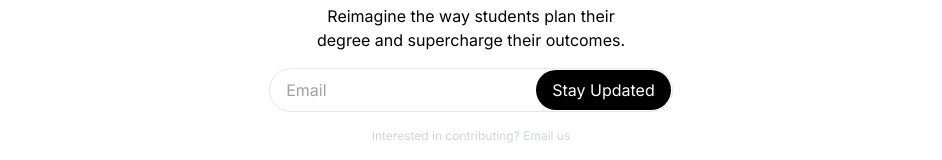
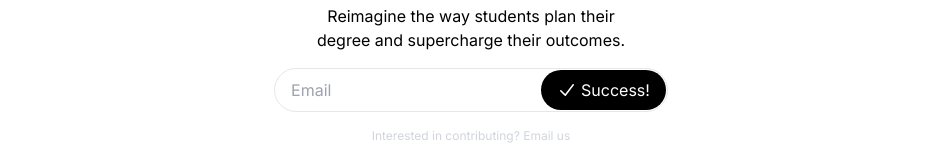
Before and after one commit to tanmaik/gradsteps, a Next.js app: page / in a window 1280 px wide. Both pictures are taken after a click on the element "Stay Updated". Shown: the part 282-442 px from the top of the page, without its empty margins (169-1111 px from the left). Built offline with nearby package versions, Linux system fonts and the light colour scheme.

Commit message:
Button animation

```diff
--- a/app/components/landing/HeroText.js
+++ b/app/components/landing/HeroText.js
@@ -1,8 +1,22 @@
 import { useState } from "react";
+import { CheckIcon } from "@heroicons/react/20/solid";
+const buttonCopy = {
+  idle: "Stay Updated",
+  loading: "Loading...",
+  success: (
+    <div className="flex gap-1 items-center">
+      <CheckIcon className="h-5 w-5 text-white" />
+      <span>Success!</span>
+    </div>
+  ),
+};
+
+import { motion, AnimatePresence } from "framer-motion";
 
 export default function HeroText() {
   const [email, setEmail] = useState("");
   const [isCopied, setIsCopied] = useState(false);
+  const [buttonState, setButtonState] = useState("idle");
   return (
     <div className="flex justify-center text-center mt-10">
       <div>
@@ -30,11 +44,27 @@ export default function HeroText() {
             />
             <h1
               className="py-2 bg-black cursor-pointer text-white rounded-full px-4"
-              onClick={() => {
-                setEmail("");
+              onClick={async () => {
+                if (buttonState === "success") return;
+
+                setButtonState("loading");
+
+                await setTimeout(() => {
+                  setButtonState("success");
+                }, 1750);
               }}
             >
-              Stay Updated
+              <AnimatePresence mode="popLayout" initial={false}>
+                <motion.span
+                  transition={{ type: "spring", duration: 0.3, bounce: 0 }}
+                  initial={{ opacity: 0, y: -25 }}
+                  animate={{ opacity: 1, y: 0 }}
+                  exit={{ opacity: 0, y: 25 }}
+                  key={buttonState}
+                >
+                  {buttonCopy[buttonState]}
+                </motion.span>
+              </AnimatePresence>
             </h1>
           </div>
         </div>
--- a/package.json
+++ b/package.json
@@ -10,6 +10,7 @@
   },
   "dependencies": {
     "@heroicons/react": "^2.1.3",
+    "clsx": "^2.1.1",
     "framer-motion": "^11.1.7",
     "next": "14.2.3",
     "react": "^18",
```
Also changed, not shown: 1 other file (tests, documents, lock files or other folders).
